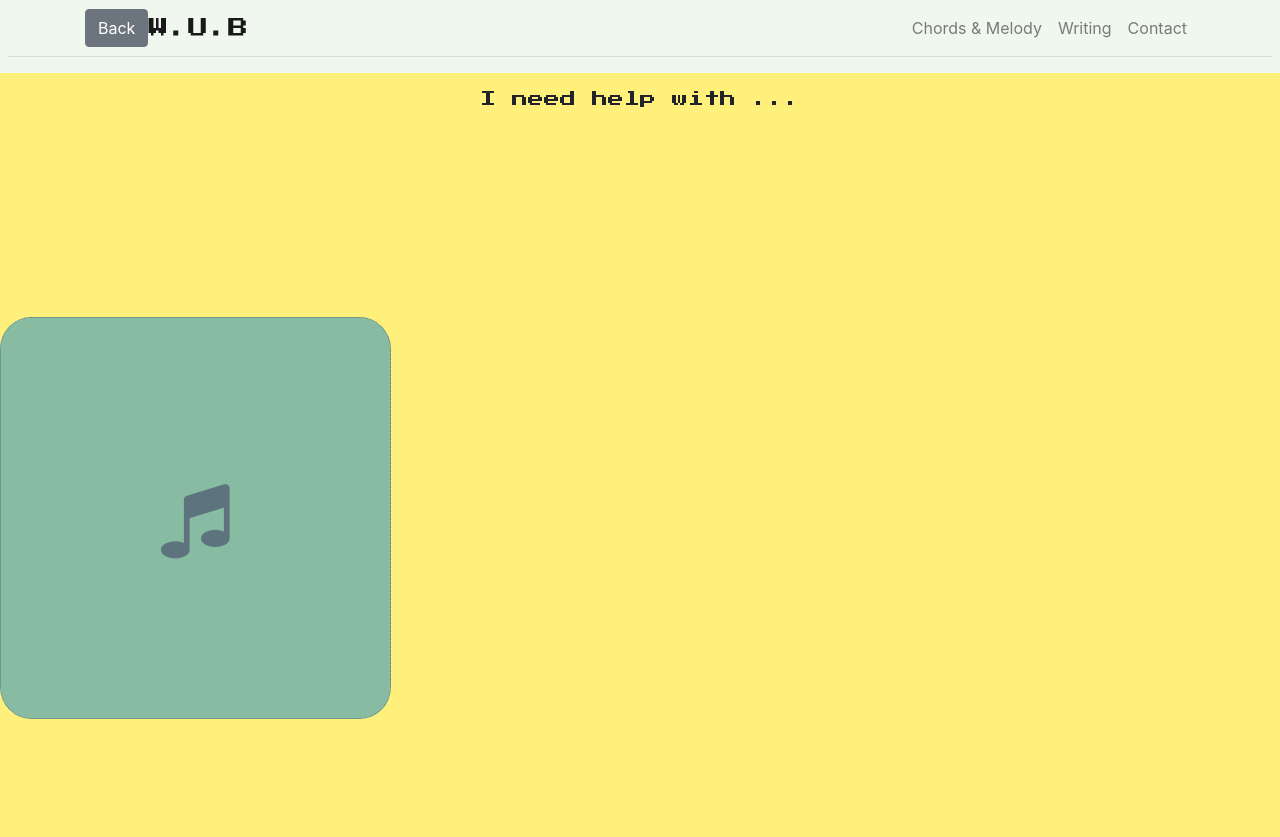
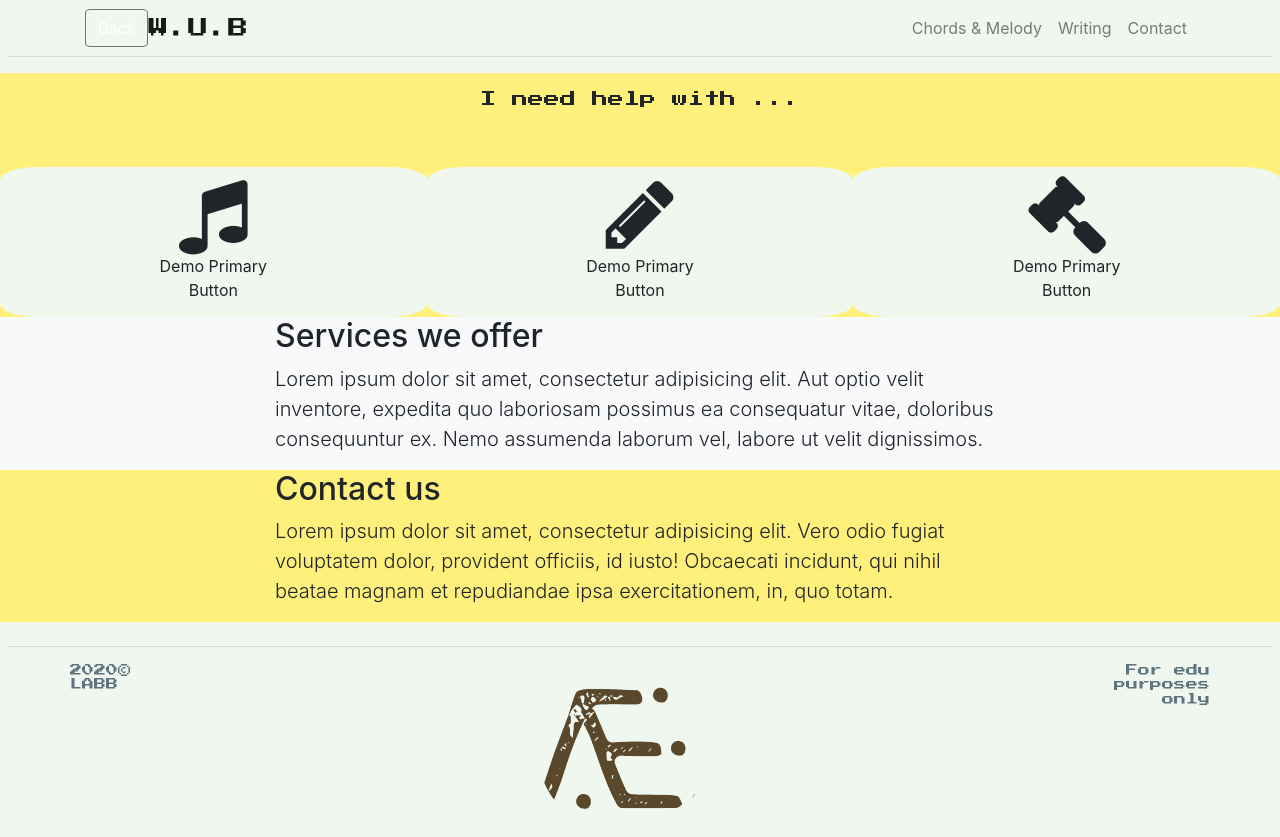
Before and after one commit to lornebb/LABB_MS2, a website: page index.html in a window 1280 px wide. Shown: the top 837 px of the page. Drawn offline with Linux system fonts and the light colour scheme.

Commit message:
new hyper buttons, new formatting on main page. old code commented out, to be deleted after testing

```diff
--- a/css/scrolling-nav.css
+++ b/css/scrolling-nav.css
@@ -9,8 +9,8 @@ Black: #000000;
 
 /* - - - ALL - - - */
 
-font-family: 'Press Start 2P', cursive;
-font-family: 'Roboto Slab', serif;
+font-family 'Press Start 2P', cursive;
+font-family 'Roboto Slab', serif;
 
 body {
     font-family: 'Press Start 2p', serif;
@@ -50,6 +50,15 @@ body {
 }
 
 /* - - - Home Sections - - - */
+.btn {
+  background-color: #F0F7EE !important;
+  border-radius: 9% !important;
+}
+
+.btn-sq-lg {
+  width: 150px !important;
+  height: 150px !important;
+}
 
 header {
   padding: 90px 0 50px;
@@ -59,25 +68,12 @@ header h6 {
     font-family: 'Press Start 2P', cursive;
 }
 
-section {
-  padding: 150px 0;
-}
-
 .big-section-btn {
   background-color: #87BBA2;
-  border: 1px dotted #5D737E;
+  border: 1px solid #5D737E;
   color: #5D737E;
-  padding: 20vh 20vh;
   font-size: 100%;
-  border-radius: 8%
-}
-
-.big-section-btn:hover {
-  background-color: #F0F7EE;
-}
-
-.big-section-btn i {
-    font: xx-large;
+  border-radius: 9%
 }
 
 /* - - - Footer - - - */
--- a/index.html
+++ b/index.html
@@ -63,9 +63,33 @@
 		</div>
 	</header>
 
-	<section id="about">
-		<button class="big-section-btn"><i class="fa fa-music fa-5x"></i></button>
-	</section>
+	<!--<section id="big-btns" class="container">
+		<div class="row">
+			<a href="./Chords-Melody.html">
+				<button class="btn big-section-btn col-sm-4"><i class="fa fa-music"></i></button></a>
+			<a
+				href="./Writing.html"><button class="btn big-section-btn col-sm-4"><i class="fa fa-pencil-alt"></i></button></a>
+			<a
+				href="./lyrics.html"><button class="btn big-section-btn col-sm-4"><i class="fas fa-gavel"></i></button></a>
+		</div>
+	</section>-->
+
+	<div class="container-fluid">
+		<div class="row">
+			<a href="#" class="btn btn-sq-lg col-md-4">
+                <i class="fa fa-music fa-5x"></i><br/>
+                Demo Primary <br>Button
+            </a>
+            <a href="#" class="btn btn-sq-lg col-md-4">
+                <i class="fa fa-pencil fa-5x"></i><br/>
+                Demo Primary <br>Button
+            </a>
+            <a href="#" class="btn btn-sq-lg col-md-4">
+                <i class="fa fa-gavel fa-5x"></i><br/>
+                Demo Primary <br>Button
+            </a>
+		</div>
+	</div>
 
 	<section id="services" class="bg-light">
 		<div class="container">
```
